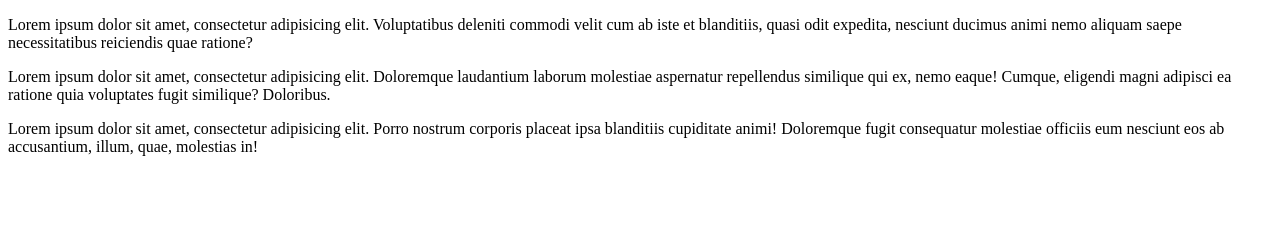
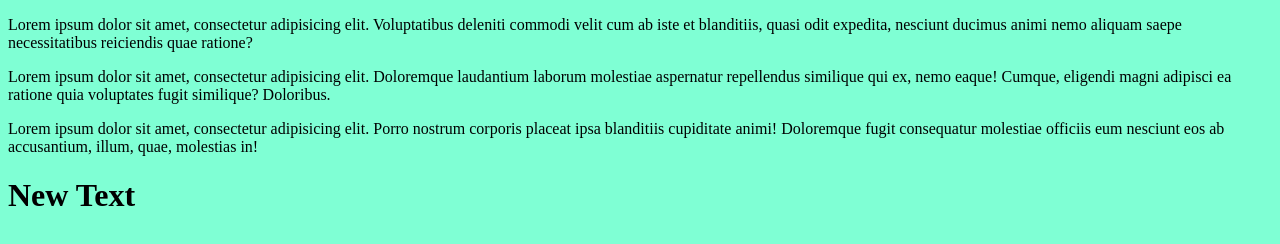
Before and after one commit to Danyloum/wsb-zajecia, a plain HTML site: page index.html in a window 1280 px wide. Drawn offline with Linux system fonts and the light colour scheme.

Commit message:
add background color

```diff
--- a/index.html
+++ b/index.html
@@ -5,10 +5,16 @@
     <meta http-equiv="X-UA-Compatible" content="IE=edge">
     <meta name="viewport" content="width=device-width, initial-scale=1.0">
     <title>Document</title>
+    <style>
+        body{
+            background-color: aquamarine;
+        }
+    </style>
 </head>
 <body>
     <p>Lorem ipsum dolor sit amet, consectetur adipisicing elit. Voluptatibus deleniti commodi velit cum ab iste et blanditiis, quasi odit expedita, nesciunt ducimus animi nemo aliquam saepe necessitatibus reiciendis quae ratione?</p>
     <p>Lorem ipsum dolor sit amet, consectetur adipisicing elit. Doloremque laudantium laborum molestiae aspernatur repellendus similique qui ex, nemo eaque! Cumque, eligendi magni adipisci ea ratione quia voluptates fugit similique? Doloribus.</p>
     <p>Lorem ipsum dolor sit amet, consectetur adipisicing elit. Porro nostrum corporis placeat ipsa blanditiis cupiditate animi! Doloremque fugit consequatur molestiae officiis eum nesciunt eos ab accusantium, illum, quae, molestias in!</p>
+    <h1>New Text</h1>
 </body>
 </html>
```
